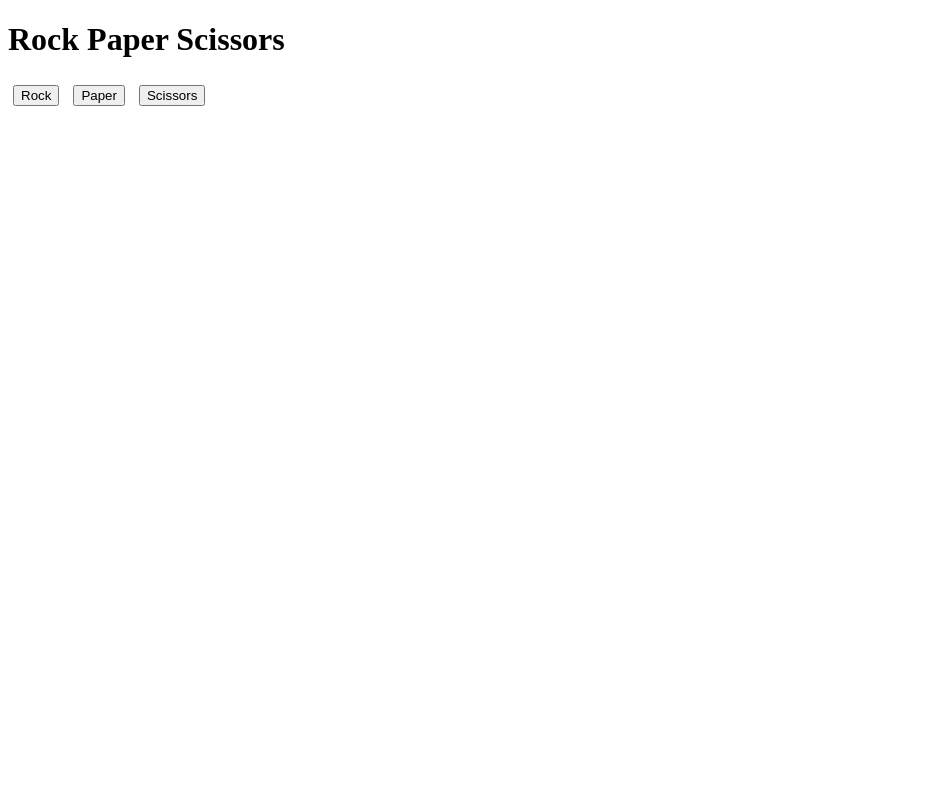
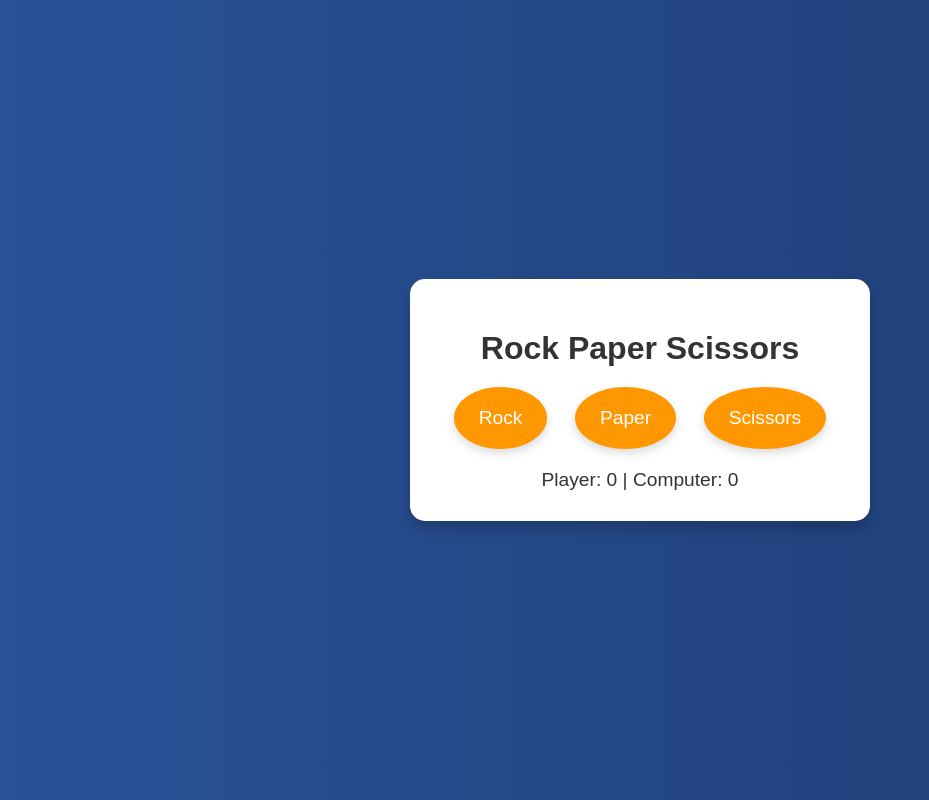
Before and after one commit to CoderShoaibFattani/rock-paper-scissors-game, a plain HTML site: page index.html in a window 1280 px wide. Shown: the whole page, without its empty margins (0-929 px from the left). Drawn offline with Linux system fonts and the light colour scheme.

Commit message:
added styling to make it look appealing

```diff
--- a/index.html
+++ b/index.html
@@ -3,22 +3,20 @@
   <head>
     <meta charset="UTF-8" />
     <meta name="viewport" content="width=device-width, initial-scale=1.0" />
-    <title>Rock Paper Scissor Game</title>
+    <title>Rock Paper Scissors Game</title>
+    <link rel="stylesheet" href="style.css" />
     <script src="./script.js" defer></script>
-    <style>
-      button {
-        margin: 5px;
-      }
-    </style>
   </head>
   <body>
-    <h1>Rock Paper Scissors</h1>
-    <div>
-      <button id="rock">Rock</button>
-      <button id="paper">Paper</button>
-      <button id="scissors">Scissors</button>
+    <div class="game-container">
+      <h1 class="title">Rock Paper Scissors</h1>
+      <div class="button-container">
+        <button id="rock" class="game-button">Rock</button>
+        <button id="paper" class="game-button">Paper</button>
+        <button id="scissors" class="game-button">Scissors</button>
+      </div>
+      <div id="results" class="results"></div>
+      <div id="scoreboard" class="scoreboard">Player: 0 | Computer: 0</div>
     </div>
-    <div id="results"></div>
-    <div id="scoreboard"></div>
   </body>
 </html>
--- /dev/null
+++ b/style.css
@@ -0,0 +1,73 @@
+body {
+    font-family: 'Poppins', sans-serif;
+    display: flex;
+    justify-content: center;
+    align-items: center;
+    height: 100vh;
+    margin: 0;
+    background: #1e3c72;
+    background: linear-gradient(to right, #2a5298, #1e3c72);
+    color: #fff;
+}
+
+.game-container {
+    background: #fff;
+    padding: 30px;
+    border-radius: 15px;
+    box-shadow: 0 8px 15px rgba(0, 0, 0, 0.2);
+    text-align: center;
+    max-width: 400px;
+    width: 100%;
+}
+
+.title {
+    color: #333;
+    font-size: 2rem;
+    margin-bottom: 20px;
+}
+
+.button-container {
+    display: flex;
+    justify-content: space-around;
+    margin-bottom: 20px;
+}
+
+.game-button {
+    background: #ff9800;
+    border: none;
+    border-radius: 50%;
+    color: #fff;
+    font-size: 1.2rem;
+    padding: 20px 25px;
+    cursor: pointer;
+    transition: transform 0.3s ease, background-color 0.3s ease;
+    box-shadow: 0 4px 10px rgba(0, 0, 0, 0.15);
+}
+
+.game-button:hover {
+    background: #ffb74d;
+    transform: translateY(-5px);
+}
+
+.game-button:active {
+    background: #e68900;
+    transform: translateY(2px);
+}
+
+.results {
+    font-size: 1.5rem;
+    margin-bottom: 20px;
+    color: #333;
+}
+
+.scoreboard {
+    font-size: 1.2rem;
+    color: #333;
+}
+
+button:disabled {
+    background: #ccc;
+    color: #777;
+    cursor: not-allowed;
+    box-shadow: none;
+}
```
